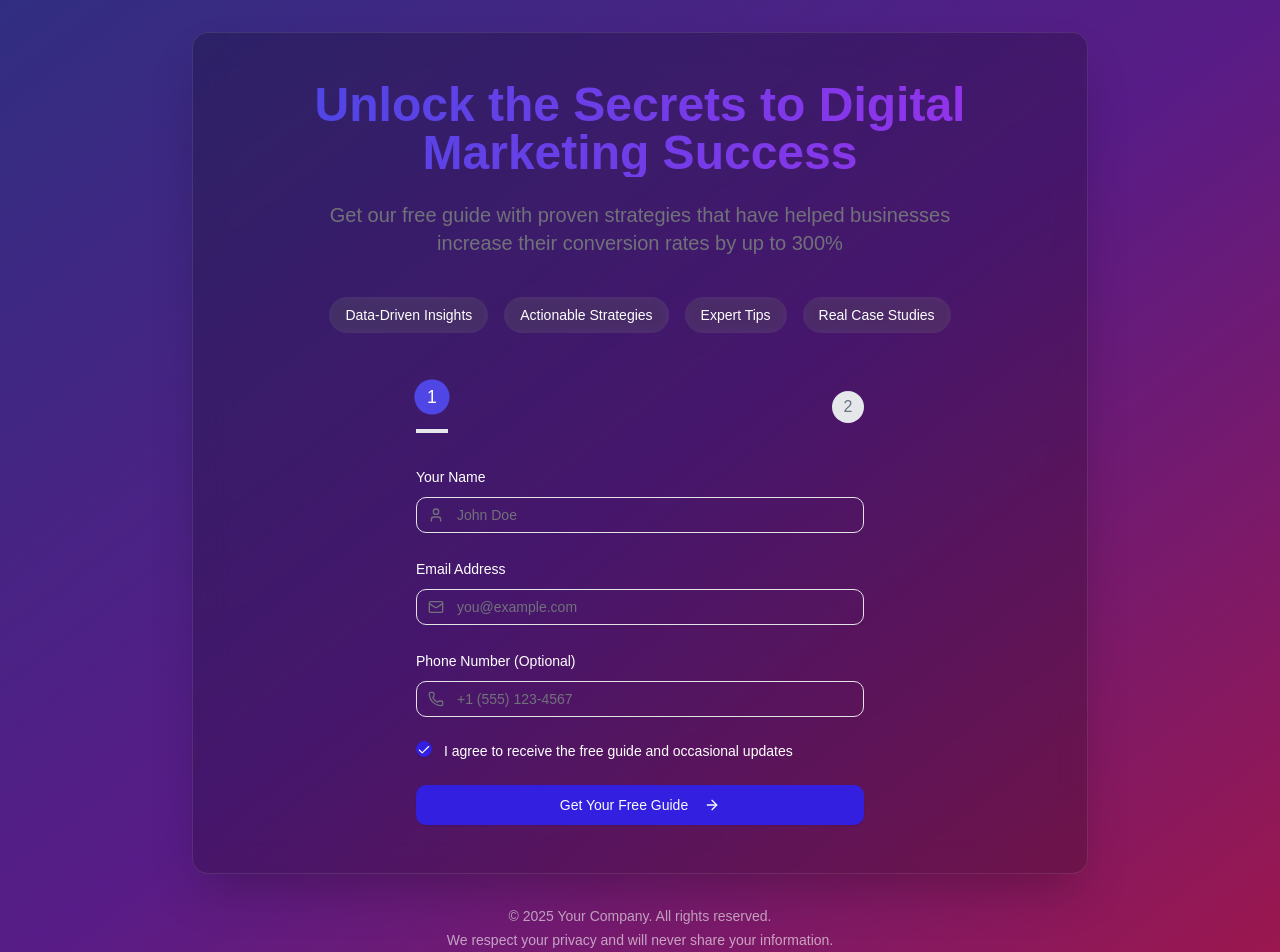
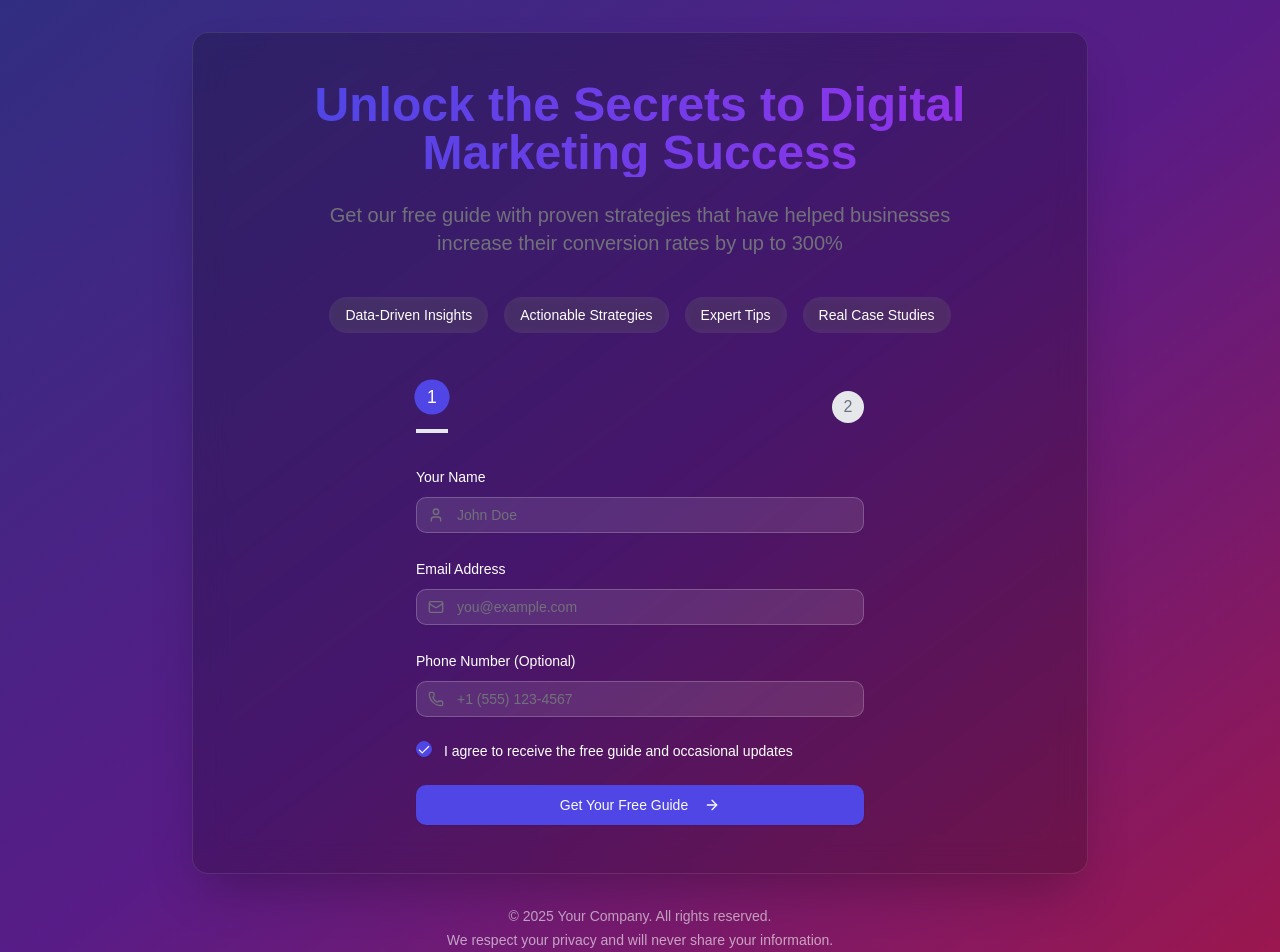
Before and after one commit to blink-new/lead-capture-funnel-figc67tb, a React (Vite) app: page / in a window 1280 px wide. Shown: the top 952 px of the page. Built offline with nearby package versions, Linux system fonts and the light colour scheme; no server answers.

Commit message:
Fix Lead Capture Form and Dependencies

```diff
--- a/package.json
+++ b/package.json
@@ -58,7 +58,7 @@
     "react-resizable-panels": "^2.1.7",
     "react-responsive": "^10.0.1",
     "recharts": "^2.15.2",
-    "sonner": "^2.0.3",
+    "sonner": "latest",
     "vaul": "^1.1.2",
     "zod": "^3.24.2",
     "@supabase/supabase-js": "latest"
--- a/src/App.tsx
+++ b/src/App.tsx
@@ -1,18 +1,19 @@
 
 import { useState } from 'react';
 import { motion, AnimatePresence } from 'framer-motion';
+import { Toaster } from 'sonner';
 import { LeadCaptureForm } from './components/LeadCaptureForm';
 import { SuccessState } from './components/SuccessState';
 import { LeadMagnetHeader } from './components/LeadMagnetHeader';
 import { ProgressIndicator } from './components/ProgressIndicator';
 import { Lead } from './lib/supabase';
-import { Toaster } from 'sonner';
 
 function App() {
   const [currentStep, setCurrentStep] = useState(0);
   const [lead, setLead] = useState<Lead | null>(null);
 
   const handleFormSuccess = (submittedLead: Lead) => {
+    console.log('Form success handler called with:', submittedLead);
     setLead(submittedLead);
     setCurrentStep(1);
   };
@@ -79,7 +80,7 @@ function App() {
           <p className="mt-1">We respect your privacy and will never share your information.</p>
         </div>
       </div>
-      <Toaster />
+      <Toaster position="top-center" richColors />
     </div>
   );
 }
--- a/src/components/LeadCaptureForm.tsx
+++ b/src/components/LeadCaptureForm.tsx
@@ -40,38 +40,48 @@ export function LeadCaptureForm({ onSuccess, leadSource = 'website' }: LeadCaptu
 
   const onSubmit = async (values: FormValues) => {
     setIsSubmitting(true);
+
     try {
+      // Create the lead object
       const lead: Lead = {
         name: values.name,
         email: values.email,
-        phone: values.phone || undefined, // Changed from null to undefined
+        phone: values.phone || '',
         lead_source: leadSource,
         consent: values.consent,
       };
 
-      // Log the lead data for debugging
+      // Log for debugging
       console.log('Submitting lead:', lead);
 
+      // Insert the lead into Supabase
       const { data, error } = await supabase
         .from('leads')
-        .insert([lead]) // Ensure we're passing an array
+        .insert([lead])
         .select();
 
+      // Handle errors
       if (error) {
         console.error('Supabase error:', error);
-        throw error;
+        throw new Error(`Failed to submit form: ${error.message}`);
       }
 
+      // Check if we got data back
       if (!data || data.length === 0) {
-        throw new Error('No data returned from Supabase');
+        console.error('No data returned from Supabase');
+        throw new Error('No data returned from submission');
       }
 
+      // Success! Show toast and call the success handler
+      console.log('Form submitted successfully:', data[0]);
       toast.success('Thank you for signing up!');
       onSuccess(data[0] as Lead);
     } catch (error) {
+      // Handle any errors
       console.error('Error submitting form:', error);
       toast.error('Something went wrong. Please try again.');
     } finally {
+      // Always reset the submitting state
       setIsSubmitting(false);
     }
   };
@@ -84,11 +94,11 @@ export function LeadCaptureForm({ onSuccess, leadSource = 'website' }: LeadCaptu
           name="name"
           render={({ field }) => (
             <FormItem>
-              <FormLabel>Your Name</FormLabel>
+              <FormLabel className="text-white">Your Name</FormLabel>
               <FormControl>
                 <div className="relative">
                   <User className="absolute left-3 top-1/2 -translate-y-1/2 text-muted-foreground h-4 w-4" />
-                  <Input placeholder="John Doe" className="pl-10" {...field} />
+                  <Input placeholder="John Doe" className="pl-10 bg-white/10 border-white/20 text-white" {...field} />
                 </div>
               </FormControl>
               <FormMessage />
@@ -101,11 +111,11 @@ export function LeadCaptureForm({ onSuccess, leadSource = 'website' }: LeadCaptu
           name="email"
           render={({ field }) => (
             <FormItem>
-              <FormLabel>Email Address</FormLabel>
+              <FormLabel className="text-white">Email Address</FormLabel>
               <FormControl>
                 <div className="relative">
                   <Mail className="absolute left-3 top-1/2 -translate-y-1/2 text-muted-foreground h-4 w-4" />
-                  <Input placeholder="you@example.com" className="pl-10" {...field} />
+                  <Input placeholder="you@example.com" className="pl-10 bg-white/10 border-white/20 text-white" {...field} />
                 </div>
               </FormControl>
               <FormMessage />
@@ -118,11 +128,11 @@ export function LeadCaptureForm({ onSuccess, leadSource = 'website' }: LeadCaptu
           name="phone"
           render={({ field }) => (
             <FormItem>
-              <FormLabel>Phone Number (Optional)</FormLabel>
+              <FormLabel className="text-white">Phone Number (Optional)</FormLabel>
               <FormControl>
                 <div className="relative">
                   <Phone className="absolute left-3 top-1/2 -translate-y-1/2 text-muted-foreground h-4 w-4" />
-                  <Input placeholder="+1 (555) 123-4567" className="pl-10" {...field} />
+                  <Input placeholder="+1 (555) 123-4567" className="pl-10 bg-white/10 border-white/20 text-white" {...field} />
                 </div>
               </FormControl>
               <FormMessage />
@@ -139,10 +149,11 @@ export function LeadCaptureForm({ onSuccess, leadSource = 'website' }: LeadCaptu
                 <Checkbox
                   checked={field.value}
                   onCheckedChange={field.onChange}
+                  className="data-[state=checked]:bg-indigo-600 data-[state=checked]:border-indigo-600"
                 />
               </FormControl>
               <div className="space-y-1 leading-none">
-                <FormLabel className="text-sm font-normal">
+                <FormLabel className="text-sm font-normal text-white">
                   I agree to receive the free guide and occasional updates
                 </FormLabel>
               </div>
@@ -152,7 +163,7 @@ export function LeadCaptureForm({ onSuccess, leadSource = 'website' }: LeadCaptu
 
         <Button
           type="submit"
-          className="w-full group transition-all duration-300 ease-in-out"
+          className="w-full group transition-all duration-300 ease-in-out bg-indigo-600 hover:bg-indigo-700"
           disabled={isSubmitting}
           size="lg"
         >
--- a/src/components/ui/form.tsx
+++ b/src/components/ui/form.tsx
@@ -1,4 +1,3 @@
-"use client"
 
 import * as React from "react"
 import * as LabelPrimitive from "@radix-ui/react-label"
@@ -12,8 +11,8 @@ import {
   type FieldValues,
 } from "react-hook-form"
 
-import { cn } from "@/lib/utils"
-import { Label } from "@/components/ui/label"
+import { cn } from "../../lib/utils"
+import { Label } from "./label"
 
 const Form = FormProvider
 
--- a/src/lib/supabase.ts
+++ b/src/lib/supabase.ts
@@ -1,19 +1,21 @@
 
 import { createClient } from '@supabase/supabase-js';
 
+// Get environment variables
 const supabaseUrl = import.meta.env.VITE_SUPABASE_URL;
 const supabaseAnonKey = import.meta.env.VITE_SUPABASE_ANON_KEY;
 
-if (!supabaseUrl || !supabaseAnonKey) {
-  console.error('Missing Supabase environment variables');
-}
+// Log for debugging
+console.log('Supabase URL:', supabaseUrl ? 'Found' : 'Missing');
+console.log('Supabase Anon Key:', supabaseAnonKey ? 'Found' : 'Missing');
 
+// Create the Supabase client
 export const supabase = createClient(
   supabaseUrl || '',
   supabaseAnonKey || ''
 );
 
-// Test the connection
+// Test the connection and log the result
 supabase.auth.getSession().then(({ data, error }) => {
   if (error) {
     console.error('Supabase connection error:', error);
```
Also changed, not shown: 1 other file (tests, documents, lock files or other folders).
